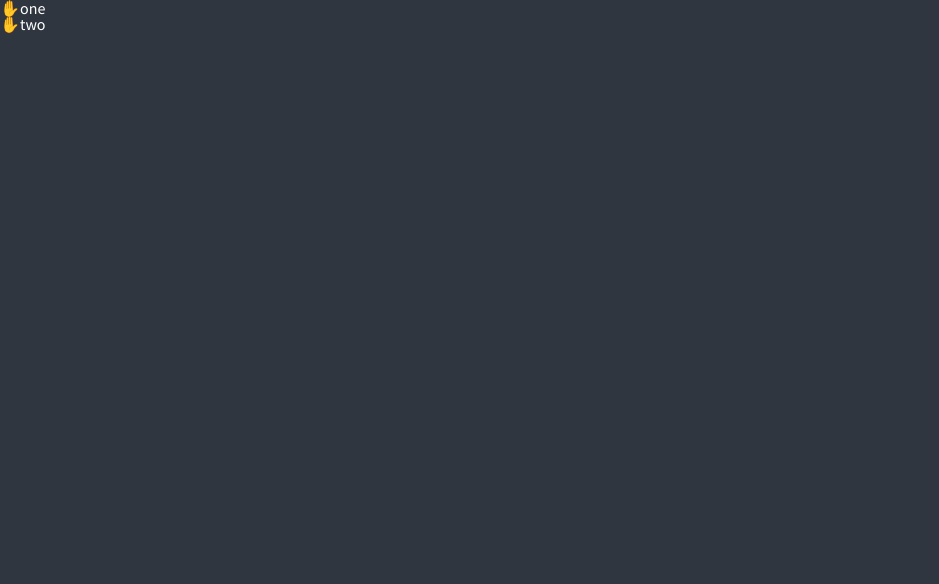
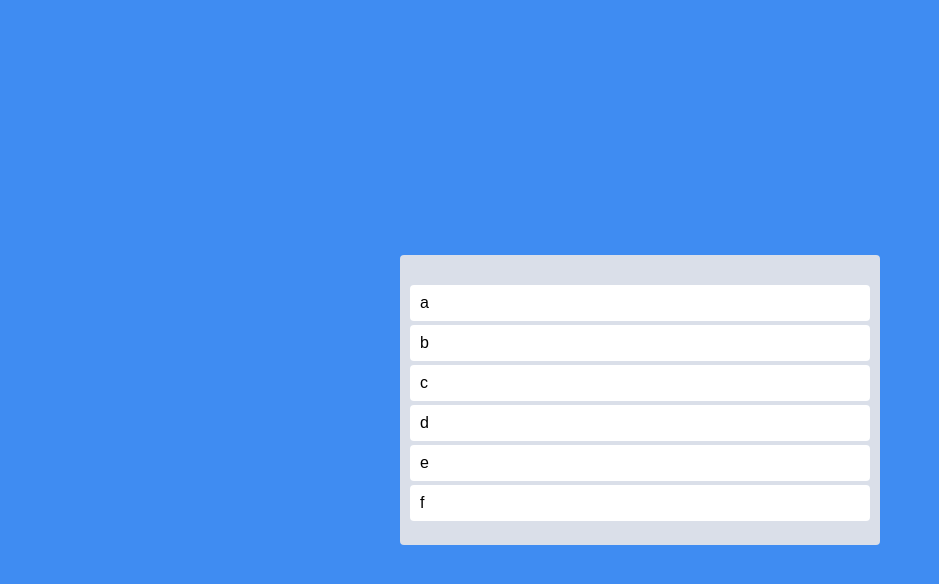
Before and after one commit to kihyeoon/react-masterclass, a React (Create React App) app: page / in a window 1280 px wide. Shown: the top 584 px of the page, without its empty margins (0-939 px from the left). Built offline with nearby package versions, Linux system fonts and the light colour scheme.

Commit message:
6.4 Styles and Placeholders

```diff
--- a/src/App.tsx
+++ b/src/App.tsx
@@ -1,34 +1,67 @@
 import { DragDropContext, Draggable, Droppable } from "react-beautiful-dnd";
+import styled from "styled-components";
+
+const Wrapper = styled.div`
+  display: flex;
+  justify-content: center;
+  align-items: center;
+  height: 100vh;
+  max-width: 480px;
+  margin: 0 auto;
+`;
+
+const Boards = styled.div`
+  display: grid;
+  grid-template-columns: repeat(1, 1fr);
+  width: 100%;
+  min-height: 200px;
+`;
+
+const Board = styled.div`
+  padding: 20px 10px;
+  padding-top: 30px;
+  border-radius: 4px;
+  background-color: ${(props) => props.theme.boardColor};
+`;
+
+const Card = styled.div`
+  border-radius: 4px;
+  margin-bottom: 4px;
+  padding: 10px;
+  background-color: ${(props) => props.theme.cardColor};
+`;
+
+const toDos = ["a", "b", "c", "d", "e", "f"];
 
 function App() {
   const onDragEnd = () => {};
   return (
     <>
       <DragDropContext onDragEnd={onDragEnd}>
-        <div>
+        <Wrapper>
+          <Boards>
             <Droppable droppableId="one">
               {(provided) => (
-              <ul ref={provided.innerRef} {...provided.droppableProps}>
-                <Draggable draggableId="first" index={0}>
+                <Board ref={provided.innerRef} {...provided.droppableProps}>
+                  {toDos.map((toDo, index) => (
+                    <Draggable draggableId={toDo} index={index}>
                       {(provided) => (
-                    <li ref={provided.innerRef} {...provided.draggableProps}>
-                      <span {...provided.dragHandleProps}>✋</span>
-                      one
-                    </li>
+                        <Card
+                          ref={provided.innerRef}
+                          {...provided.draggableProps}
+                          {...provided.dragHandleProps}
+                        >
+                          {toDo}
+                        </Card>
                       )}
                     </Draggable>
-                <Draggable draggableId="second" index={1}>
-                  {(provided) => (
-                    <li ref={provided.innerRef} {...provided.draggableProps}>
-                      <span {...provided.dragHandleProps}>✋</span>
-                      two
-                    </li>
-                  )}
-                </Draggable>
-              </ul>
+                  ))}
+                  {provided.placeholder}
+                </Board>
               )}
             </Droppable>
-        </div>
+          </Boards>
+        </Wrapper>
       </DragDropContext>
     </>
   );
--- a/src/styled.d.ts
+++ b/src/styled.d.ts
@@ -6,7 +6,7 @@
   export interface DefaultTheme {
     textColor: string;
     bgColor: string;
-    accentColor: string;
-    cardBgColor?: string;
+    boardColor: string;
+    cardColor: string;
   }
 }
--- a/src/theme.ts
+++ b/src/theme.ts
@@ -1,8 +1,8 @@
 import { DefaultTheme } from "styled-components";
 
 export const darkTheme: DefaultTheme = {
-  bgColor: "#2f3640",
-  textColor: "white",
-  accentColor: "#9c88ff",
-  cardBgColor: "transparent",
+  textColor: "black",
+  bgColor: "#3f8cf2",
+  boardColor: "#dadfe9",
+  cardColor: "white",
 };
```
Lines whose indentation alone changed are shown as unchanged.
